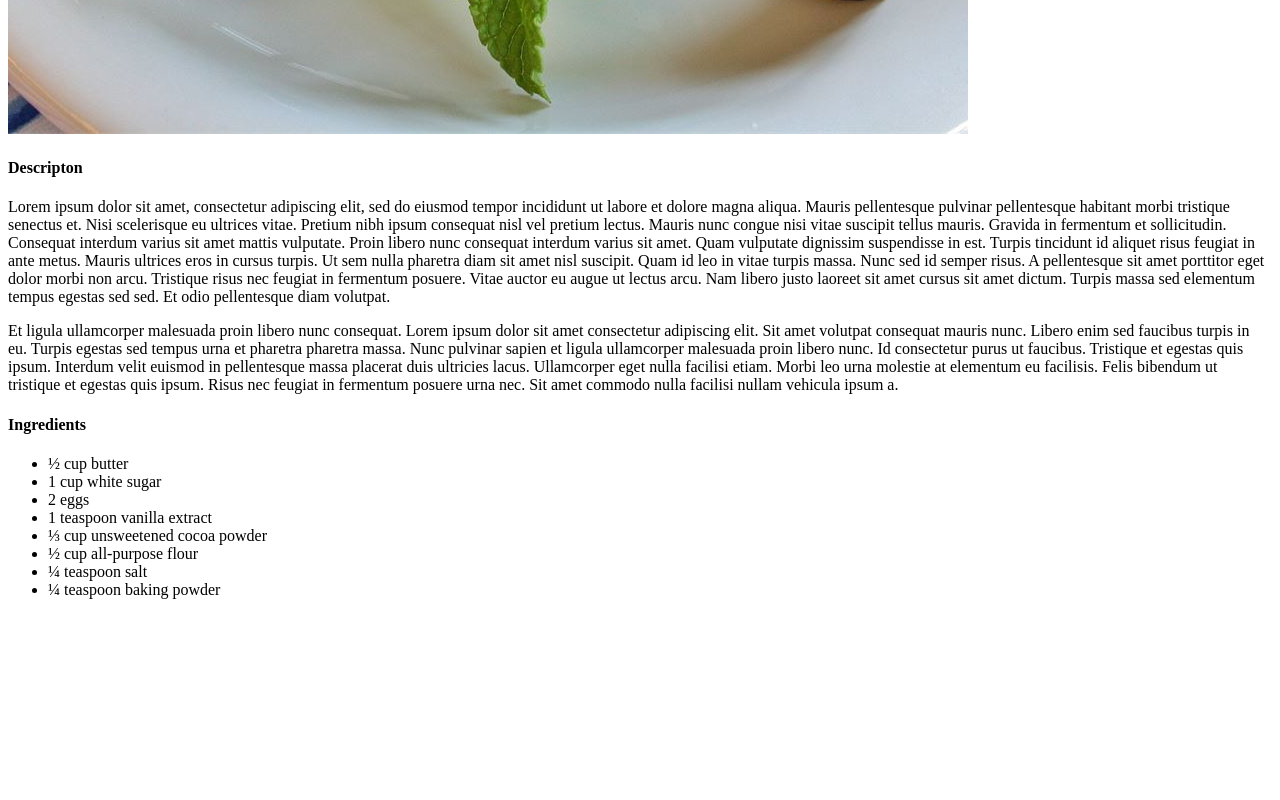
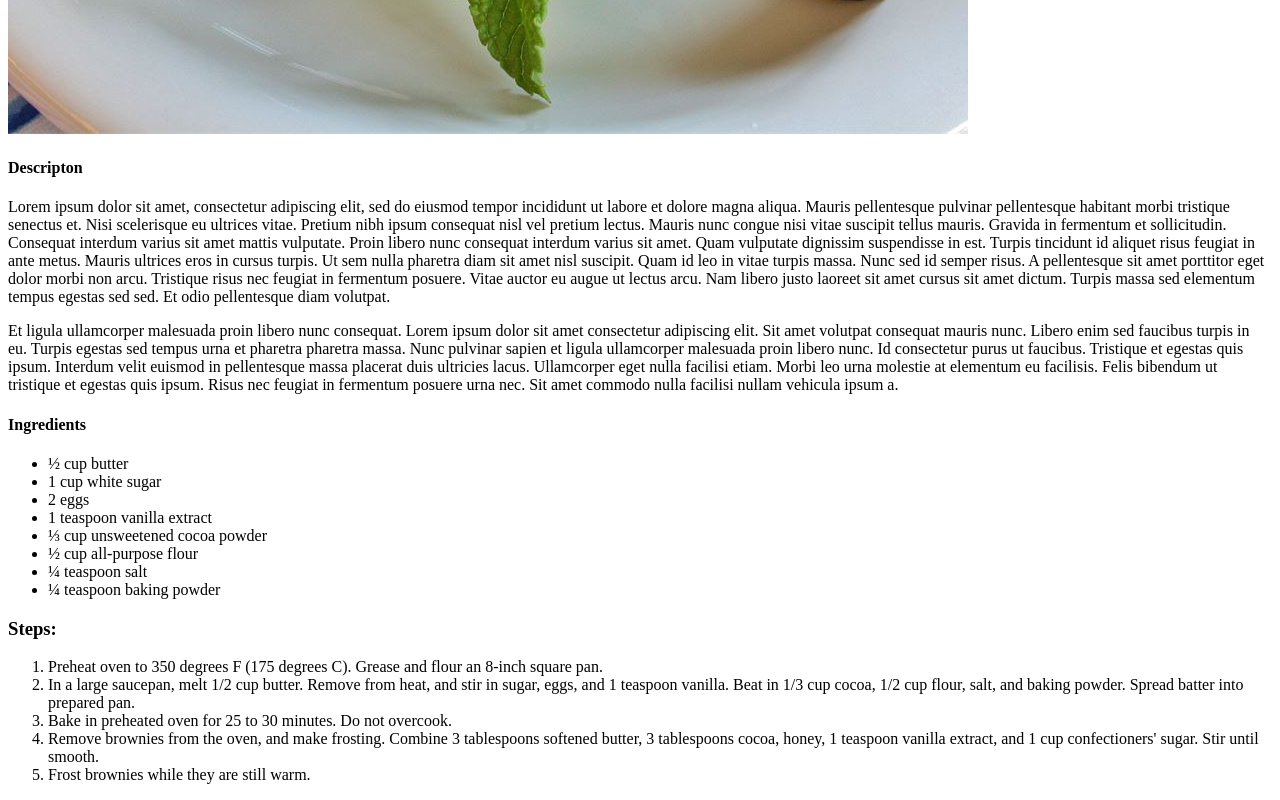
Before and after one commit to whtshsnm/odin-recipes, a plain HTML site: page recipes/bestbrownies.html in a window 1280 px wide. Shown: the part 966-1766 px from the top of the page. Before the commit the page ends 1581 px from the top, so only its background shows below. Drawn offline with Linux system fonts and the light colour scheme.

Commit message:
Added ordered list

```diff
--- a/recipes/bestbrownies.html
+++ b/recipes/bestbrownies.html
@@ -32,6 +32,21 @@
 </ul>
 
 </p>
+
+<p>
+<h3>Steps:</h3>
+
+<ol>
+
+    <li>Preheat oven to 350 degrees F (175 degrees C). Grease and flour an 8-inch square pan.</li>
+    <li> In a large saucepan, melt 1/2 cup butter. Remove from heat, and stir in sugar, eggs, and 1 teaspoon vanilla. Beat in 1/3 cup cocoa, 1/2 cup flour, salt, and baking powder. Spread batter into prepared pan.</li>
+    <li>Bake in preheated oven for 25 to 30 minutes. Do not overcook.</li>
+    <li>Remove brownies from the oven, and make frosting. Combine 3 tablespoons softened butter, 3 tablespoons cocoa, honey, 1 teaspoon vanilla extract, and 1 cup confectioners' sugar. Stir until smooth.</li>
+    <li>Frost brownies while they are still warm.</li>
+
+</ol>
+
+</p>
 </body>
 
 </html>
```
